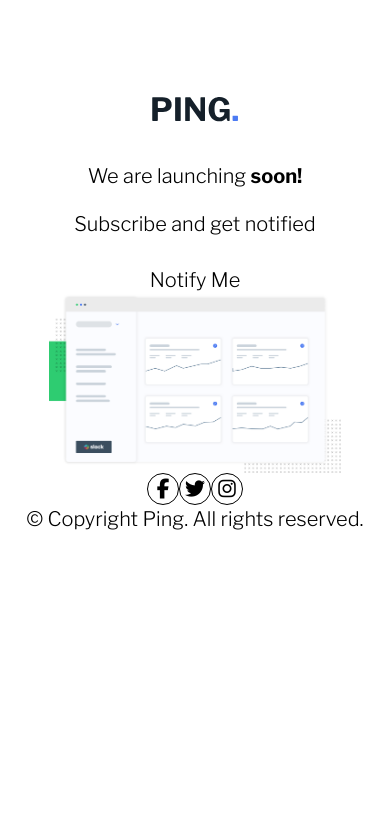
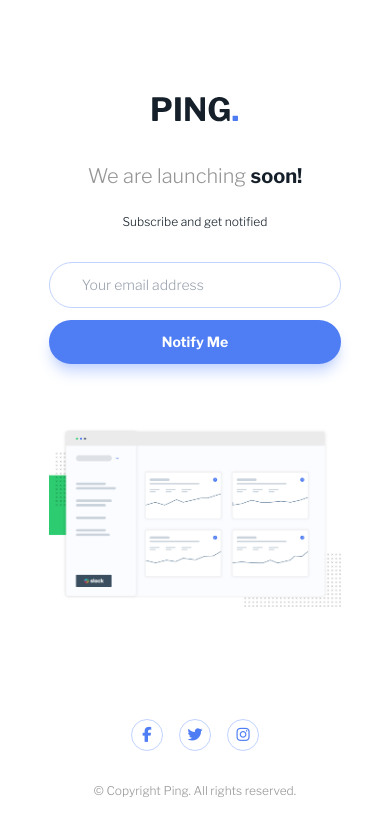
Before and after one commit to gusanchefullstack/prj-03-ping-single-column-coming-soon-page, a website built with Vite: page index.html in a window 390 px wide. Built offline with nearby package versions, Linux system fonts and the light colour scheme.

Commit message:
📱  Classes added for mobile screen

```diff
--- a/index.html
+++ b/index.html
@@ -19,33 +19,51 @@
   <body class="py-24 font-franklin text-xl">
     <div id="app">
       <img class="mx-auto" src="images/logo.svg" alt="logo" />
-      <h1 class="text-center pt-10 pb-5">
-        We are launching <span class="font-bold">soon!</span>
+      <h1 class="text-center pt-10 pb-2 text-gray">
+        We are launching <span class="font-bold text-VeryDarkBlue">soon!</span>
       </h1>
-      <p class="text-center">Subscribe and get notified</p>
+      <p class="text-center my-4 text-xs text-VeryDarkBlue">
+        Subscribe and get notified
+      </p>
       <div>
-        <input class="block mx-auto" type="email" name="email" id="email" />
-        <button class="block mx-auto">Notify Me</button>
+        <input
+          class="block mx-auto w-9/12 rounded-full py-3 border border-paleBlue text-sm px-8 mt-8"
+          type="email"
+          name="email"
+          id="email"
+          placeholder="Your email address"
+        />
+        <button
+          class="block mx-auto bg-blue text-white text-sm font-bold w-9/12 rounded-full py-3 shadow-paleBlue shadow-lg mt-3 mb-8"
+        >
+          Notify Me
+        </button>
       </div>
-      <img class="mx-auto w-9/12" src="images/illustration-dashboard.png" alt="hero-image" />
-      <div class="flex justify-center items-center">
+      <img
+        class="mx-auto w-9/12 mt-16 mb-28"
+        src="images/illustration-dashboard.png"
+        alt="hero-image"
+      />
+      <div class="flex justify-center items-center space-x-4">
         <div
-          class="h-8 w-8 rounded-full border border-blue-300 flex justify-center items-center"
+          class="h-8 w-8 rounded-full border border-paleBlue flex justify-center items-center text-blue"
         >
-          <i class="fab fa-facebook-f"></i>
+          <i class="fab fa-facebook-f fa-xs"></i>
         </div>
         <div
-          class="h-8 w-8 rounded-full border border-blue-300 flex justify-center items-center"
+          class="h-8 w-8 rounded-full border border-paleBlue flex justify-center items-center text-blue"
         >
-          <i class="fab fa-twitter"></i>
+          <i class="fab fa-twitter fa-xs"></i>
         </div>
         <div
-          class="h-8 w-8 rounded-full border border-blue-300 flex justify-center items-center"
+          class="h-8 w-8 rounded-full border border-paleBlue flex justify-center items-center text-blue"
         >
-          <i class="fab fa-instagram"></i>
+          <i class="fab fa-instagram fa-xs"></i>
         </div>
       </div>
-      <p class="text-center">&copy; Copyright Ping. All rights reserved.</p>
+      <p class="text-center text-gray text-xs my-8">
+        &copy; Copyright Ping. All rights reserved.
+      </p>
     </div>
     <script type="module" src="/main.js"></script>
   </body>
```
